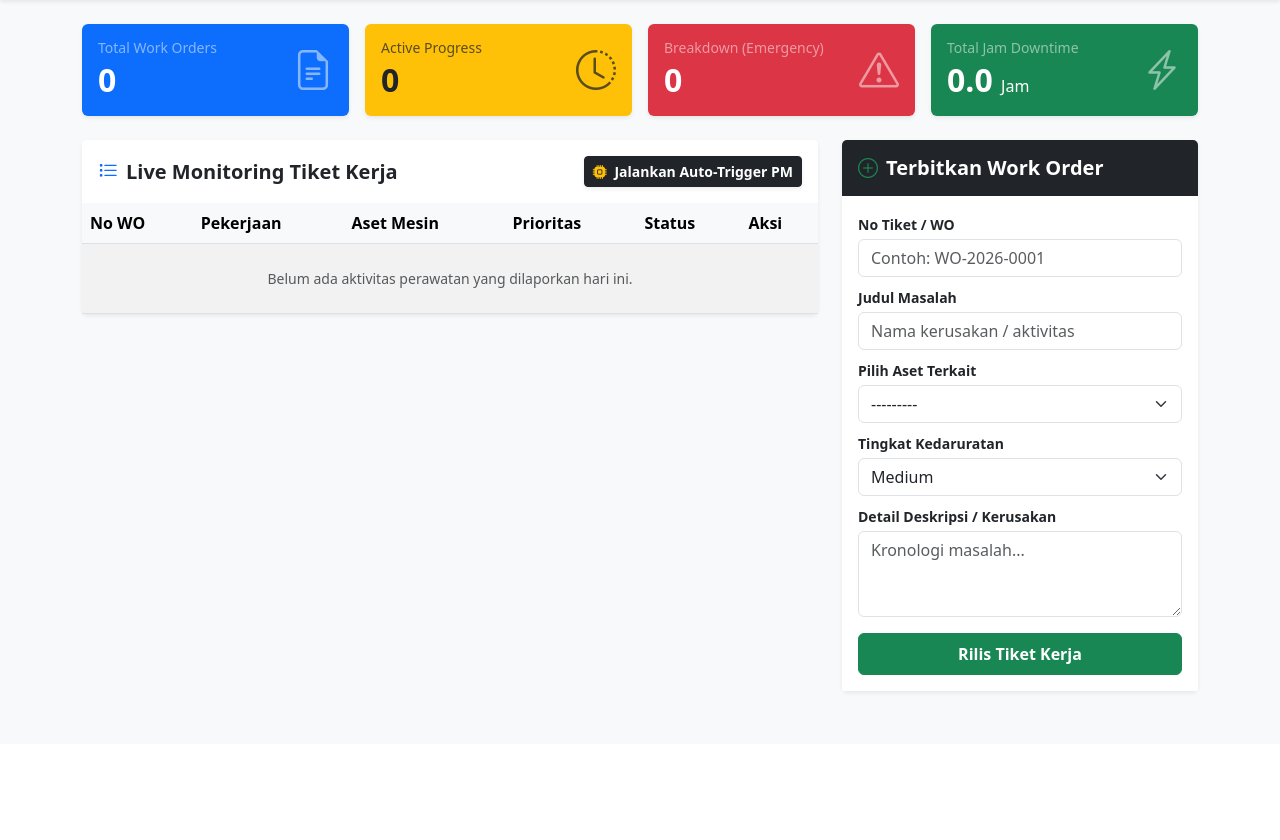
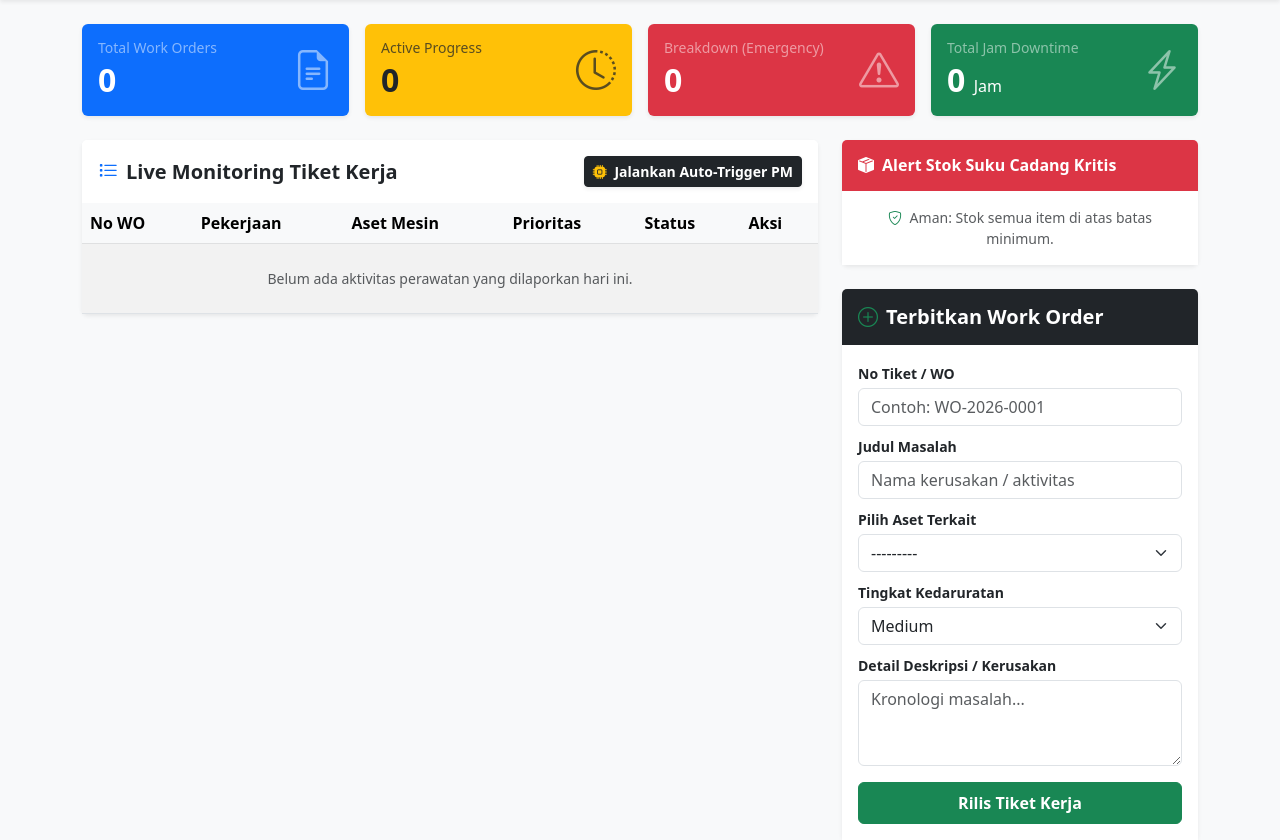
Before and after one commit to abak-sale/CMMS, a Django app: page /workorders/dashboard/ in a window 1280 px wide. Shown: the part 56-896 px from the top of the page. Before the commit the page ends 750 px from the top, so only its background shows below. Run offline with Django 5.2, Linux system fonts and the light colour scheme; data that the repository does not hold is empty.

Commit message:
Feat: spare part inventory models and work order consumption tracking completed

```diff
--- a/workorders/templates/workorders/dashboard.html
+++ b/workorders/templates/workorders/dashboard.html
@@ -142,6 +142,30 @@
             </div>
 
             <div class="col-md-4">
+
+                <div class="card shadow-sm border-0 mb-4">
+                    <div class="card-header bg-danger text-white py-3 border-bottom-0">
+                        <h6 class="mb-0 fw-bold"><i class="bi bi-box-seam-fill me-2"></i>Alert Stok Suku Cadang Kritis</h6>
+                    </div>
+                    <div class="card-body p-0 bg-white">
+                        <ul class="list-group list-group-flush small">
+                            {% for part in low_stock_parts %}
+                                <li class="list-group-item d-flex justify-content-between align-items-center py-2">
+                                    <div>
+                                        <span class="fw-bold text-dark">{{ part.name }}</span><br>
+                                        <small class="text-muted">P/N: {{ part.part_number }} | Lokasi: {{ part.location|default:"-" }}</small>
+                                    </div>
+                                    <span class="badge bg-danger rounded-pill">Sisa {{ part.stock }} Pcs</span>
+                                </li>
+                            {% empty %}
+                                <li class="list-group-item text-center py-3 text-muted">
+                                    <i class="bi bi-shield-check text-success me-1"></i> Aman: Stok semua item di atas batas minimum.
+                                </li>
+                            {% endfor %}
+                        </ul>
+                    </div>
+                </div>
+
                 <div class="card shadow-sm border-0">
                     <div class="card-header bg-dark text-white py-3 border-bottom-0">
                         <h5 class="mb-0 fw-bold"><i class="bi bi-plus-circle me-2 text-success"></i>Terbitkan Work Order</h5>
@@ -174,7 +198,7 @@
                     </div>
                 </div>
             </div>
-        </div>
+            </div>
     </div>
 
 </body>
--- a/workorders/urls.py
+++ b/workorders/urls.py
@@ -5,6 +5,9 @@ from . import views
 app_name = 'workorders'
 
 urlpatterns = [
+    # Rute ke Dashboard Utama CMMS
     path('dashboard/', views.cmms_dashboard, name='dashboard'),
-    path('wo/<int:pk>/', views.workorder_detail, name='wo_detail'),
+
+    # PERBAIKAN: Mengubah views.workorder_detail menjadi views.wo_detail agar sinkron dengan template
+    path('wo/<int:pk>/', views.wo_detail, name='wo_detail'),
 ]
--- a/workorders/views.py
+++ b/workorders/views.py
@@ -1,10 +1,10 @@
 # workorders/views.py
+from django.shortcuts import render, redirect, get_object_or_404
+from django.contrib import messages
+from .models import WorkOrder
+from .forms import WorkOrderForm
 from pm.utils import trigger_preventive_maintenance
-from django.shortcuts import render, get_object_or_404, redirect
-from django.contrib import messages
-from django.db.models import Sum
-from .models import WorkOrder
-from .forms import WorkOrderForm, WorkOrderUpdateStatusForm
+from inventory.models import SparePart
 
 def cmms_dashboard(request):
     # Logika Trigger Tombol PM Manual
@@ -15,48 +15,51 @@ def cmms_dashboard(request):
         else:
             messages.info(request, "Pemeriksaan Selesai: Tidak ada jadwal PM yang jatuh tempo hari ini.")
         return redirect('workorders:dashboard')
-    # Prosedur input tiket kerja baru jika user submit form
+
+    # Penanganan Form Input Tiket Manual
     if request.method == 'POST':
         form = WorkOrderForm(request.POST)
         if form.is_valid():
             form.save()
-            messages.success(request, "Work Order baru berhasil diterbitkan ke lapangan!")
+            messages.success(request, "Tiket Work Order baru berhasil dirilis!")
             return redirect('workorders:dashboard')
     else:
         form = WorkOrderForm()
 
-    # Ambil seluruh data Work Order dari database
-    work_orders = WorkOrder.objects.all()
+    # Perhitungan Metrik KPI Dashboard
+    work_orders = WorkOrder.objects.all().order_by('-id')
+    total_wo = work_orders.count()
+    active_wo = work_orders.filter(status__in=['CREATED', 'IN_PROGRESS']).count()
+    breakdown_count = work_orders.filter(priority='EMERGENCY').count()
 
-    # Hitung metrik rangkuman untuk kotak dashboard (KPI)
-    total_wo = work_orders.count()
-    active_wo = work_orders.exclude(status=WorkOrder.StatusChoices.CLOSED).count()
-    breakdown_count = work_orders.filter(priority=WorkOrder.PriorityChoices.EMERGENCY).count()
+    # Kalkulasi total jam downtime
+    total_downtime = sum(wo.downtime_hours for wo in work_orders if wo.downtime_hours)
 
-    # Hitung total kerugian jam downtime (jika kosong, otomatis set ke angka 0.0)
-    total_downtime = work_orders.aggregate(Sum('downtime_hours'))['downtime_hours__sum'] or 0.0
+    # Ambil data Spare Part yang stoknya kritis (Low Stock)
+    all_parts = SparePart.objects.all()
+    low_stock_parts = [part for part in all_parts if part.is_low_stock]
 
     context = {
         'work_orders': work_orders,
-        'form': form,
         'total_wo': total_wo,
         'active_wo': active_wo,
         'breakdown_count': breakdown_count,
         'total_downtime': total_downtime,
+        'form': form,
+        'low_stock_parts': low_stock_parts,
     }
     return render(request, 'workorders/dashboard.html', context)
 
-def workorder_detail(request, pk):
-    # Mengambil data 1 tiket WO berdasarkan ID-nya
+
+def wo_detail(request, pk):
+    """Fungsi Controller untuk Halaman Detail Tiket Work Order"""
     work_order = get_object_or_404(WorkOrder, pk=pk)
 
-    if request.method == 'POST':
-        form = WorkOrderUpdateStatusForm(request.POST, instance=work_order)
-        if form.is_valid():
-            form.save()
-            messages.success(request, f"Progress tiket {work_order.wo_number} berhasil di-update.")
-            return redirect('workorders:dashboard')
-    else:
-        form = WorkOrderUpdateStatusForm(instance=work_order)
+    # Mengambil semua riwayat pemakaian spare part khusus untuk WO ini
+    consumptions = work_order.part_consumptions.all()
 
-    return render(request, 'workorders/wo_detail.html', {'work_order': work_order, 'form': form})
+    context = {
+        'work_order': work_order,
+        'consumptions': consumptions,
+    }
+    return render(request, 'workorders/wo_detail.html', context)
```
